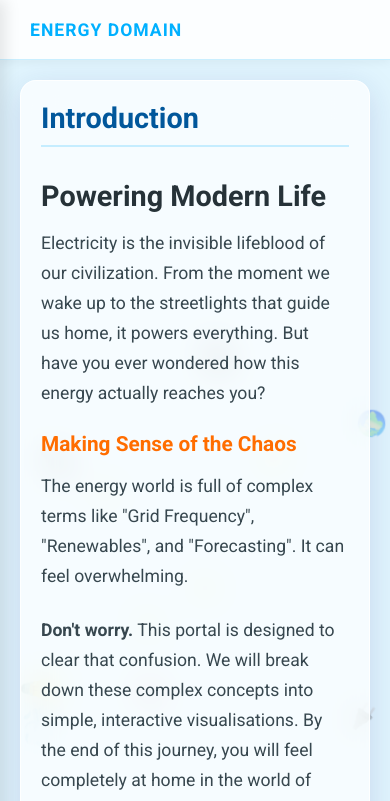
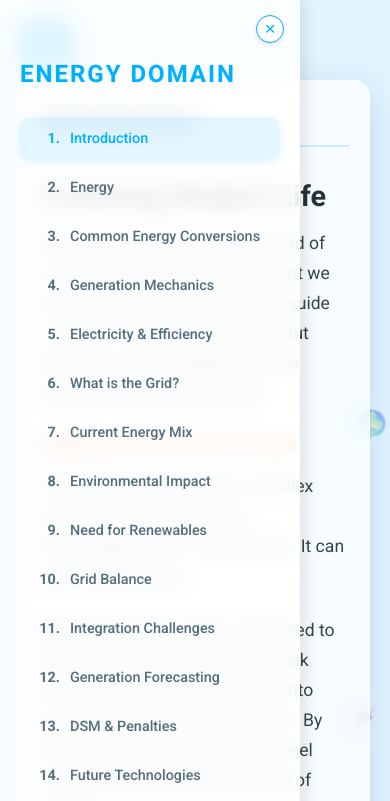
Before and after one commit to pranay-code/energyintro, a website built with Vite: page index.html in a window 390 px wide. Both pictures are taken after a click on the button "Toggle Menu". Shown: the top 801 px of the page. Built offline with nearby package versions, Linux system fonts and the light colour scheme.

Commit message:
Fix: Resolve iPad rotation layout and mobile navigation visibility bugs

```diff
--- a/index.html
+++ b/index.html
@@ -18,10 +18,8 @@
 <body>
   <div class="background-emojis" id="emoji-bg"></div>
   <div id="app">
-    <div class="mobile-nav-bar">
+    <div id="app">
       <button id="menu-toggle" aria-label="Toggle Menu">☰</button>
-      <div class="mobile-logo">Energy Domain</div>
-    </div>
       <nav id="sidebar">
         <button id="close-sidebar" aria-label="Close Menu">×</button>
         <div class="logo">Energy Domain</div>
--- a/src/main.js
+++ b/src/main.js
@@ -146,10 +146,11 @@ function renderTopic(topicId) {
 document.addEventListener('DOMContentLoaded', () => {
     initSidebar(topics, (id) => {
         renderTopic(id);
-        // On mobile, close sidebar after selection
-        if (window.innerWidth <= 900) {
-            document.getElementById('sidebar').classList.remove('open');
-        }
+        // Clean up mobile states regardless of current width (handles rotation)
+        const sidebar = document.getElementById('sidebar');
+        const app = document.getElementById('app');
+        if (sidebar) sidebar.classList.remove('open');
+        if (app) app.classList.remove('mobile-sidebar-open');
     });
 
     // Initial Render
--- a/style.css
+++ b/style.css
@@ -114,12 +114,7 @@ body {
   font-weight: bold;
 }
 
-/* Main Content */
-#main-content {
-  padding: 40px;
-  overflow-y: auto;
-  position: relative;
-}
+/* Main Content - Styles moved to layout section */
 
 .content-card {
   background: var(--bg-panel);
@@ -286,22 +281,10 @@ p {
   transform: scale(1.05);
 }
 
+/* Logic to hide hamburger when sidebar is open (Desktop Only) - REMOVED */
+
 /* Logic to hide hamburger when sidebar is open (Desktop Only) */
-@media (min-width: 901px) {
-  #app:not(.sidebar-collapsed) #menu-toggle {
-    display: none !important;
-  }
-}
-
-/* Logic to hide hamburger when sidebar is open (Mobile Only) */
-#app.mobile-sidebar-open #menu-toggle {
-  display: none !important;
-}
-
-.mobile-nav-bar {
-  display: none;
-}
-
+/* Menu toggle visibility handled by z-index overlap now */
 /* X Button (Visible when sidebar is open) */
 #close-sidebar {
   display: flex !important;
@@ -335,38 +318,42 @@ p {
 
 /* Layout with Collapsible Sidebar */
 #app {
-  display: grid;
-  grid-template-columns: 280px 1fr;
+  display: flex;
   height: 100vh;
-  transition: grid-template-columns 0.3s ease;
+  width: 100vw;
 }
 
-#app.sidebar-collapsed {
-  grid-template-columns: 0px 1fr;
-}
-
-#app.sidebar-collapsed #sidebar {
-  transform: translateX(-280px);
-  opacity: 0;
-  pointer-events: none;
-}
-
-/* Sidebar Styling Update */
 #sidebar {
-  background: rgba(255, 255, 255, 0.8);
+  width: 300px;
+  flex-shrink: 0;
+  background: rgba(255, 255, 255, 0.85);
   border-right: var(--glass-border);
-  padding: 20px;
-  /* Reduced since X button is absolute */
-  padding-top: 60px;
-  /* Space for X button */
+  padding: 60px 20px 20px 20px;
   display: flex;
   flex-direction: column;
   overflow-y: auto;
   backdrop-filter: blur(10px);
   z-index: 200;
-  /* Higher to cover layout */
   box-shadow: 2px 0 10px rgba(0, 0, 0, 0.05);
-  transition: transform 0.3s ease, opacity 0.3s ease;
+  transition: all 0.3s cubic-bezier(0.4, 0, 0.2, 1);
+  position: relative;
+}
+
+#app.sidebar-collapsed #sidebar {
+  width: 0;
+  padding-left: 0;
+  padding-right: 0;
+  opacity: 0;
+  pointer-events: none;
+  border-right: none;
+}
+
+#main-content {
+  flex-grow: 1;
+  min-width: 0;
+  height: 100%;
+  overflow-y: auto;
+  padding: 40px;
   position: relative;
 }
 
@@ -525,73 +512,55 @@ p {
 
   #app {
     display: block;
-    /* Stack layout */
-    height: auto;
+    height: 100vh;
+    width: 100vw;
     overflow-x: hidden;
   }
 
-  .mobile-nav-bar {
-    display: flex;
-    align-items: center;
+  #menu-toggle {
+    display: block;
     position: fixed;
-    top: 0;
-    left: 0;
-    width: 100%;
-    height: 60px;
-    background: rgba(255, 255, 255, 0.9);
-    backdrop-filter: blur(10px);
-    border-bottom: 1px solid rgba(0, 176, 255, 0.2);
-    z-index: 150;
-    padding: 0 15px;
-    box-shadow: 0 2px 10px rgba(0, 0, 0, 0.05);
+    top: 20px;
+    left: 20px;
+    background: var(--neon-cyan);
+    color: white;
+    box-shadow: 0 4px 15px rgba(0, 176, 255, 0.4);
+    z-index: 100;
   }
 
-  .mobile-logo {
-    margin-left: 15px;
-    font-weight: 800;
-    color: var(--neon-cyan);
-    font-size: 1.1rem;
-    text-transform: uppercase;
-    letter-spacing: 1px;
-  }
-
-  #menu-toggle {
-    display: flex;
-    align-items: center;
-    justify-content: center;
-    position: static;
-    /* Use flex instead of fixed */
-    padding: 8px 12px;
-    font-size: 1.2rem;
-    background: none;
-    color: var(--neon-cyan);
-    box-shadow: none;
-    border: 1px solid rgba(0, 176, 255, 0.3);
-  }
+  /* Removed duplicate rule */
 
   #sidebar {
     position: fixed;
     top: 0;
-    left: -280px;
-    /* Hide off-screen */
+    left: -320px;
+    /* Fully hide 300px sidebar + shadow */
     height: 100vh;
-    width: 280px;
+    width: 300px;
     transition: left 0.3s ease;
+    z-index: 250;
+    opacity: 1;
+    pointer-events: none;
+    /* Crucial: Don't block clicks when closed */
     box-shadow: 5px 0 15px rgba(0, 0, 0, 0.1);
-    z-index: 200;
-    /* Ensure it's above the toggle button which is z-100 */
+    overflow-y: hidden;
+    /* Hide scrollbar when closed */
   }
 
-  .logo {
-    padding-right: 40px;
-    font-size: 1.2rem;
+  #sidebar.open {
+    left: 0 !important;
+    pointer-events: auto;
+    /* Re-enable clicks when open */
+    overflow-y: auto;
+    /* Show scrollbar only when open */
   }
 
   #main-content {
+    display: block;
+    width: 100%;
+    height: 100%;
     padding: 80px 20px 20px 20px;
-    width: 100%;
-    height: auto;
-    overflow: visible;
+    overflow-y: auto;
   }
 
   .content-card {
```
Lines whose indentation alone changed are shown as unchanged.
